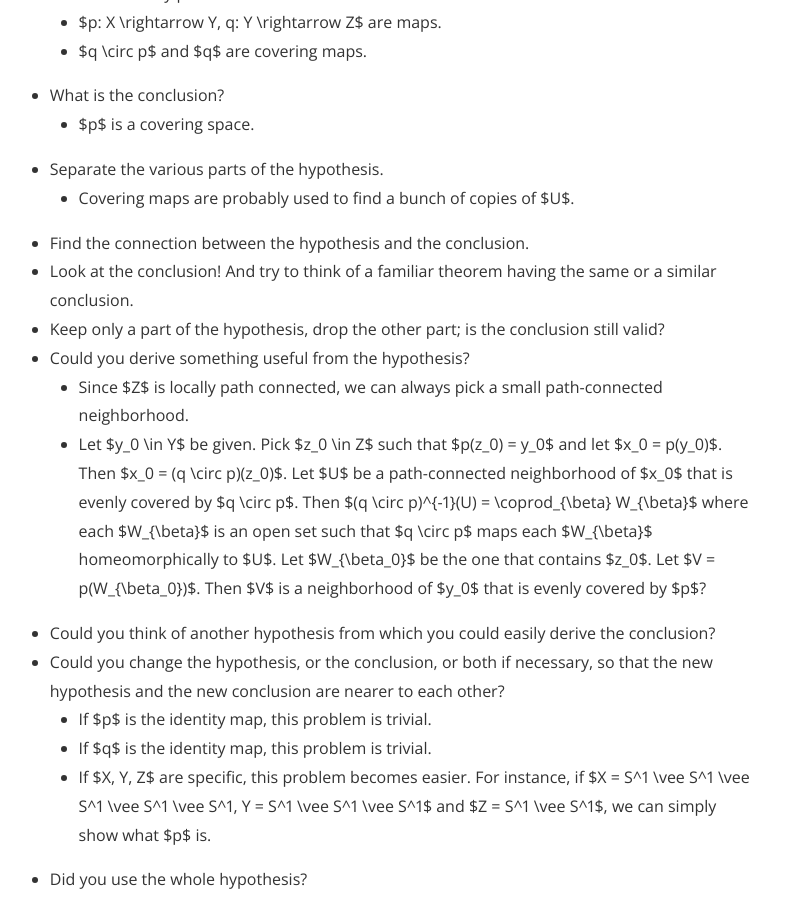
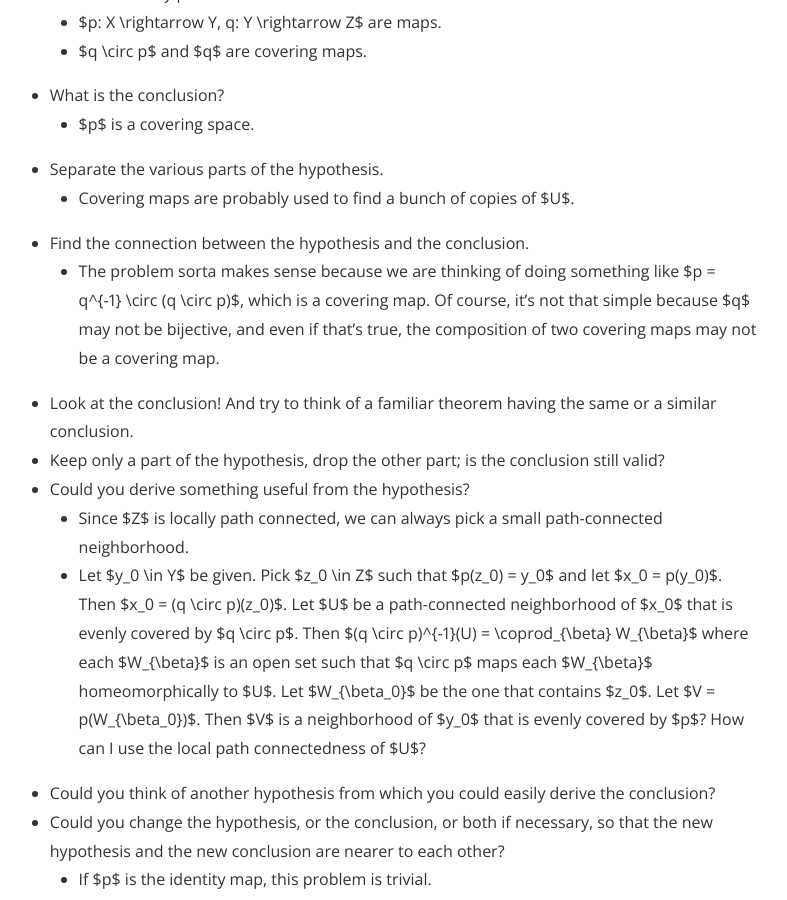
Before and after one commit to hidenori-shinohara/hidenori-shinohara.github.io, a Jekyll site: the page built from _posts/algebraic_topology/chapter1/section3/2019-10-09-covering-space-pull-back-ex-16.md, in a window 1280 px wide and 900 px high, scrolled down 759 px. Shown: the whole window, without its empty margins (251-1038 px from the left). Built offline with Jekyll 4.4.1, drawn with Linux system fonts in a browser that asks for light colours; nearby versions of some CDN libraries.

Commit message:
Add some progress (1.3.16)

```diff
--- a/_posts/algebraic_topology/chapter1/section3/2019-10-09-covering-space-pull-back-ex-16.md
+++ b/_posts/algebraic_topology/chapter1/section3/2019-10-09-covering-space-pull-back-ex-16.md
@@ -20,6 +20,8 @@ Given maps $X \rightarrow Y \rightarrow Z$ such that both $Y \rightarrow Z$ and
 * Separate the various parts of the hypothesis.
     * Covering maps are probably used to find a bunch of copies of $U$.
 * Find the connection between the hypothesis and the conclusion.
+    * The problem sorta makes sense because we are thinking of doing something like $p = q^{-1} \circ (q \circ p)$, which is a covering map.
+      Of course, it's not that simple because $q$ may not be bijective, and even if that's true, the composition of two covering maps may not be a covering map.
 * Look at the conclusion! And try to think of a familiar theorem having the same or a similar conclusion.
 * Keep only a part of the hypothesis, drop the other part; is the conclusion still valid?
 * Could you derive something useful from the hypothesis?
@@ -32,6 +34,7 @@ Given maps $X \rightarrow Y \rightarrow Z$ such that both $Y \rightarrow Z$ and
       Let $W_{\beta_0}$ be the one that contains $z_0$.
       Let $V = p(W_{\beta_0})$.
       Then $V$ is a neighborhood of $y_0$ that is evenly covered by $p$?
+      How can I use the local path connectedness of $U$?
 * Could you think of another hypothesis from which you could easily derive the conclusion?
 * Could you change the hypothesis, or the conclusion, or both if necessary, so that the new hypothesis and the new conclusion are nearer to each other?
     * If $p$ is the identity map, this problem is trivial.
```
